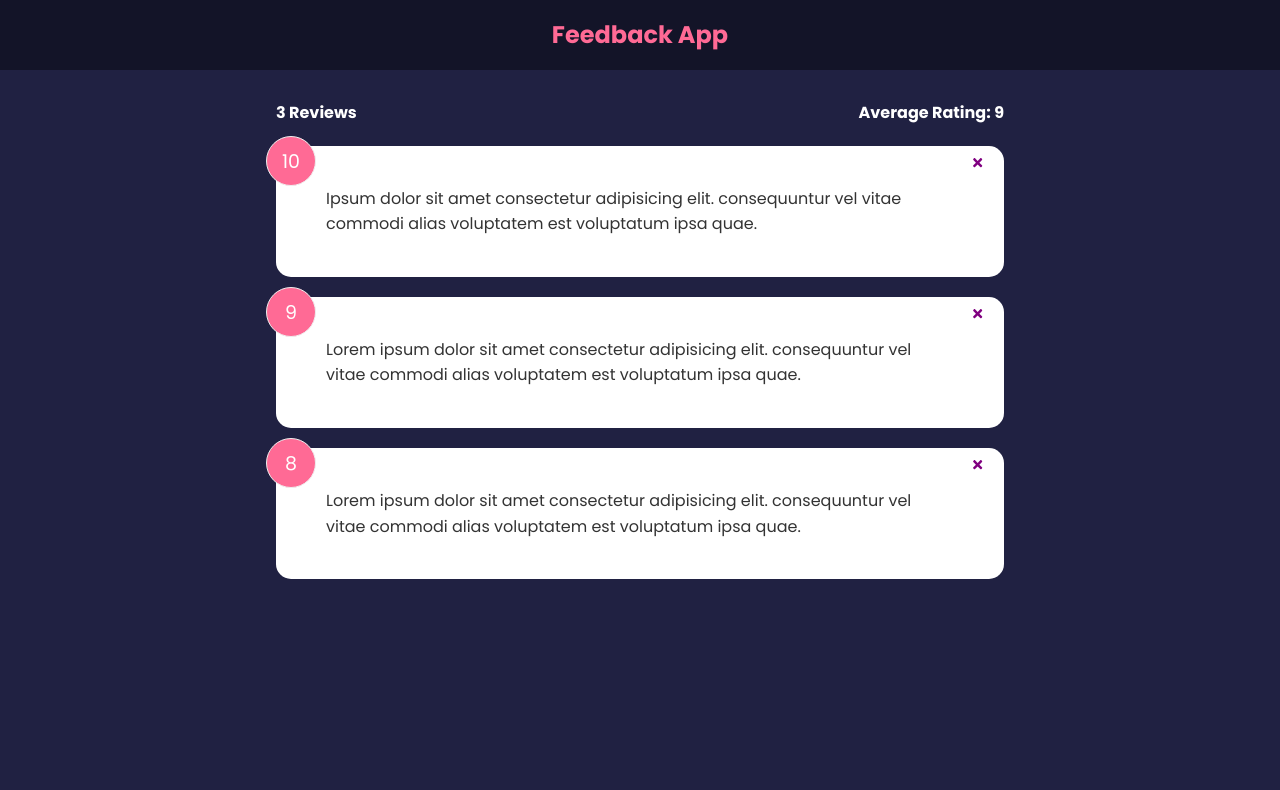
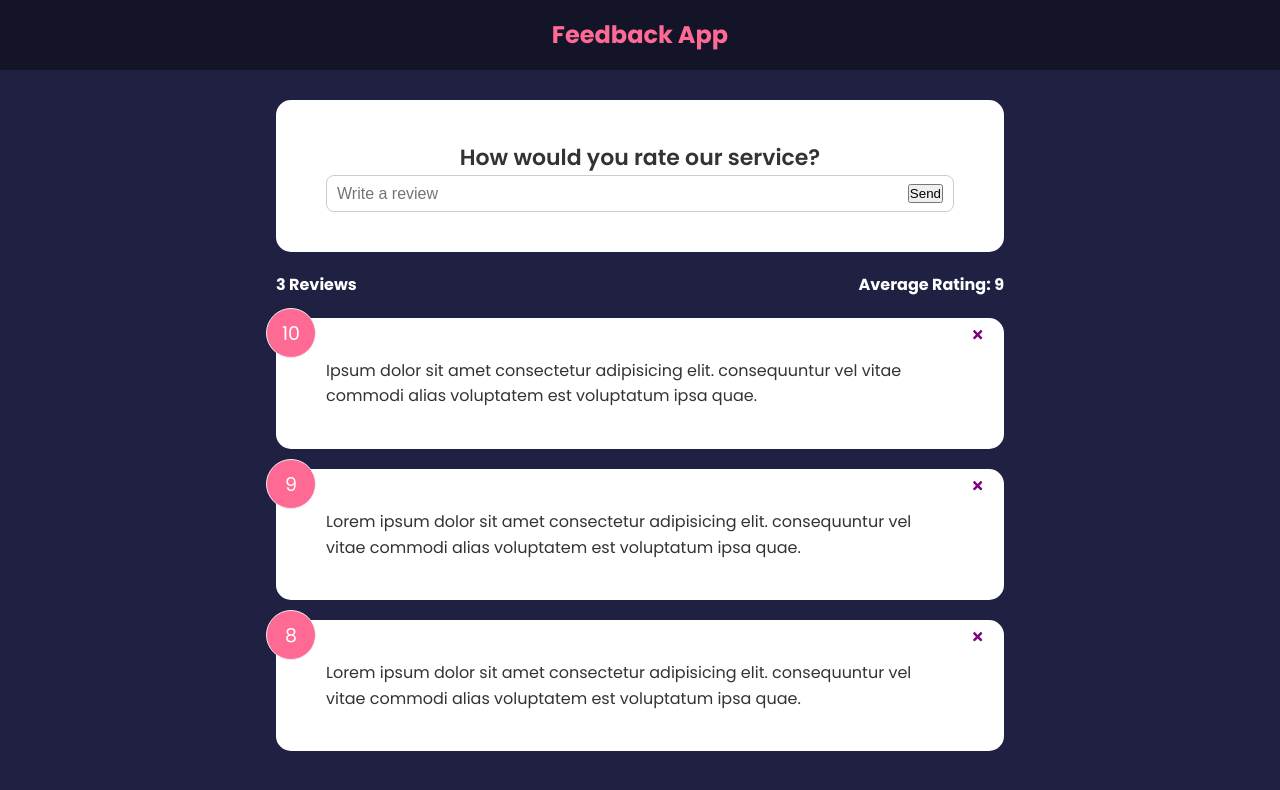
Before and after one commit to junsantilla/feedback-app, a React (Create React App) app: page / in a window 1280 px wide. Shown: the top 790 px of the page. Built offline with nearby package versions, Linux system fonts and the light colour scheme.

Commit message:
Create feedback form

```diff
--- a/src/App.js
+++ b/src/App.js
@@ -3,6 +3,7 @@
 import FeedbackList from "./components/FeedbackList";
 import FeedbackStats from "./components/FeedbackStats";
 import FeedbackData from "./data/FeedbackData";
+import FeedbackForm from "./components/FeedbackForm";
 
 function App() {
 	const [feedback, setFeedback] = useState(FeedbackData);
@@ -16,6 +17,7 @@
 		<div>
 			<Header text="Feedback App" />
 			<div className="container">
+				<FeedbackForm />
 				<FeedbackStats feedback={feedback} />
 				<FeedbackList feedback={feedback} handledelete={deleteitem} />
 			</div>
--- /dev/null
+++ b/src/components/FeedbackForm.jsx
@@ -0,0 +1,30 @@
+import { useState } from "react";
+import Card from "./shared/Card";
+
+function FeedbackForm() {
+	const [text, setText] = useState("");
+
+	const handleTextChange = (e) => {
+		setText(e.target.value);
+	};
+
+	return (
+		<Card>
+			<form>
+				<h2>How would you rate our service?</h2>
+				{/** Rating select */}
+				<div className="input-group">
+					<input
+						onChange={handleTextChange}
+						type="text"
+						placeholder="Write a review"
+						value={text}
+					/>
+					<button type="submit">Send</button>
+				</div>
+			</form>
+		</Card>
+	);
+}
+
+export default FeedbackForm;
```
